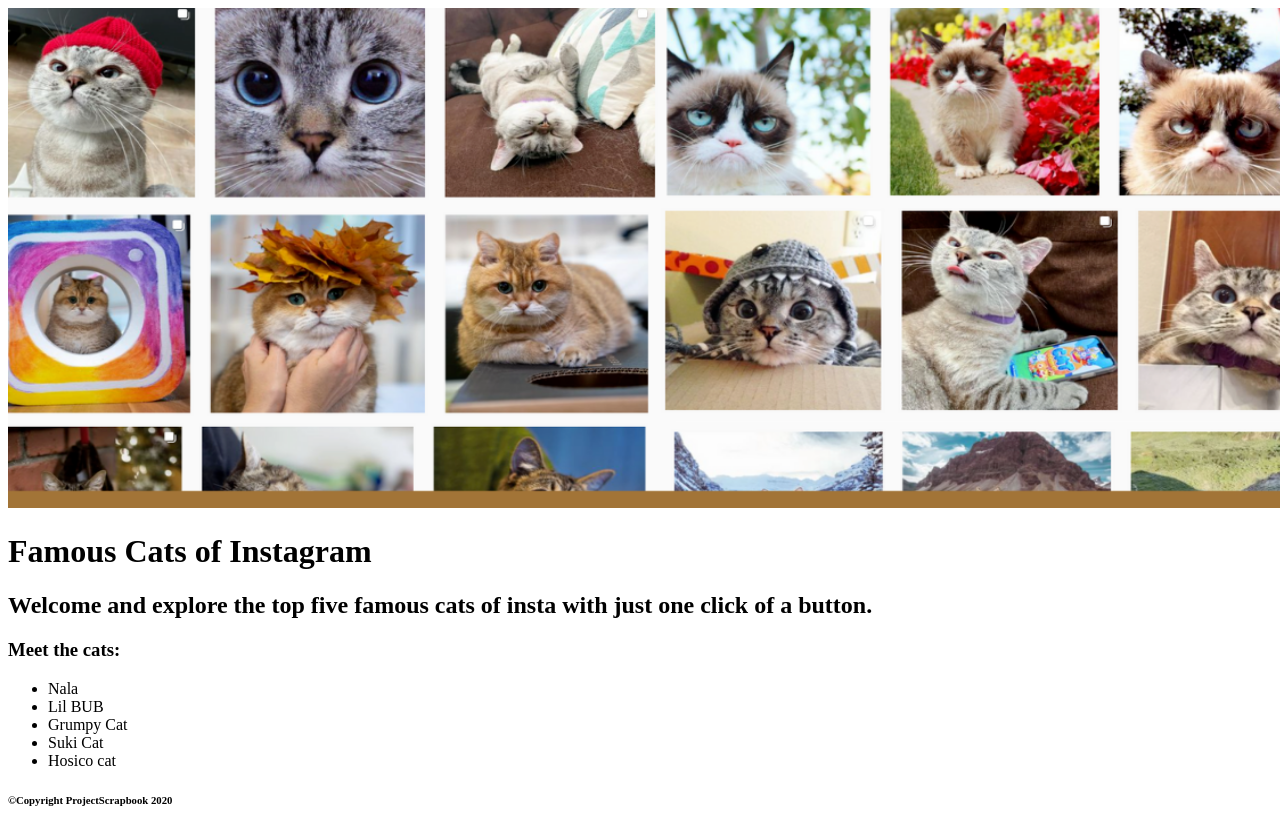
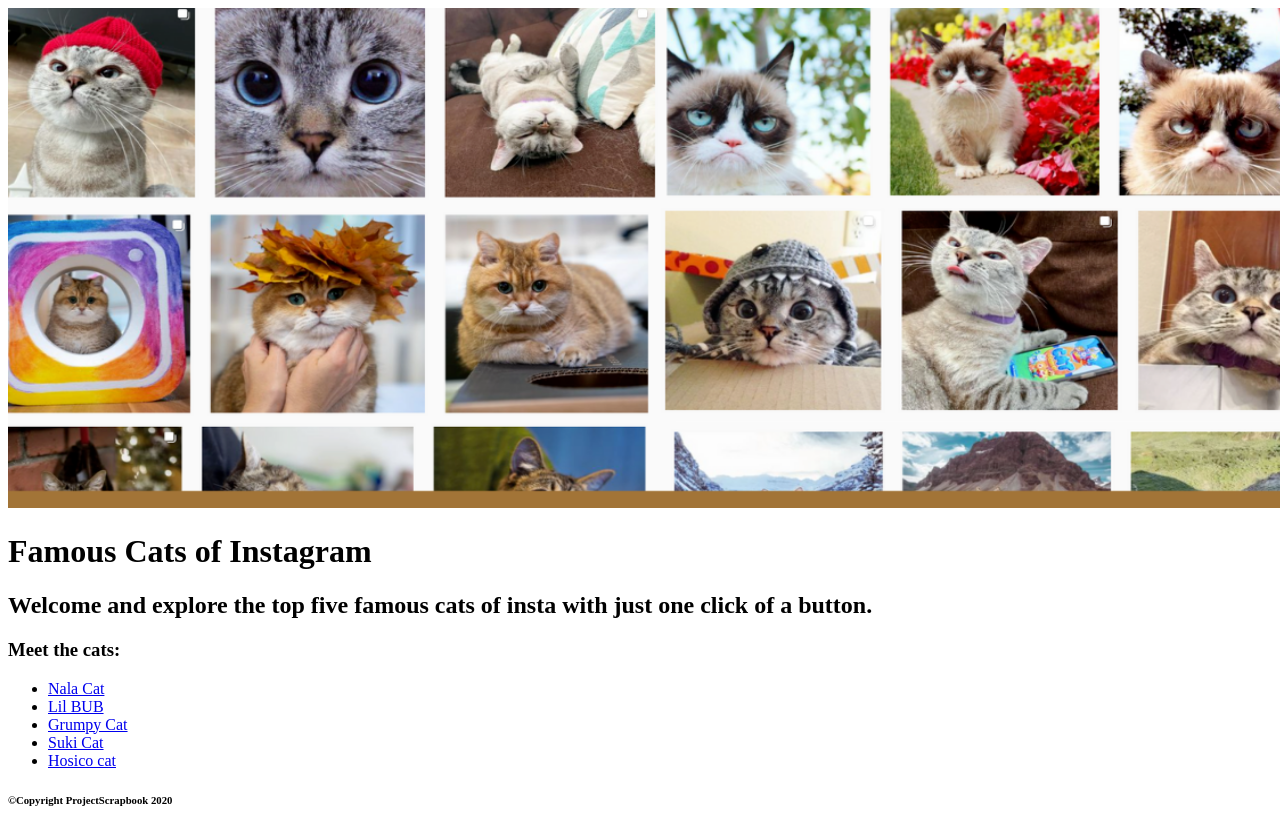
Before and after one commit to JoannaAshaJayne/Insta-cat-scrapbook, a plain HTML site: page index.html in a window 1280 px wide. Shown: the top 831 px of the page. Drawn offline with Linux system fonts and the light colour scheme; files whose address does not match are found by name.

Commit message:
Update index.html

```diff
--- a/index.html
+++ b/index.html
@@ -11,11 +11,11 @@
   <h2>Welcome and explore the top five famous cats of insta with just one click of a button.</h2>
   <h3>Meet the cats:</h3>
   <ul>
-    <li>Nala</li>
-    <li>Lil BUB</li>
-    <li>Grumpy Cat</li>
-    <li>Suki Cat</li>
-    <li>Hosico cat</li>
+    <li><a href="Nala.html">Nala Cat</a></li>
+    <li><a href="LilBub.html">Lil BUB</a></li>
+    <li><a href="Grumpy.html">Grumpy Cat</a></li>
+    <li><a href="Suki.html">Suki Cat</a></li>
+    <li><a href="hosico.html">Hosico cat</a></li>
   </ul>
 
 
```
